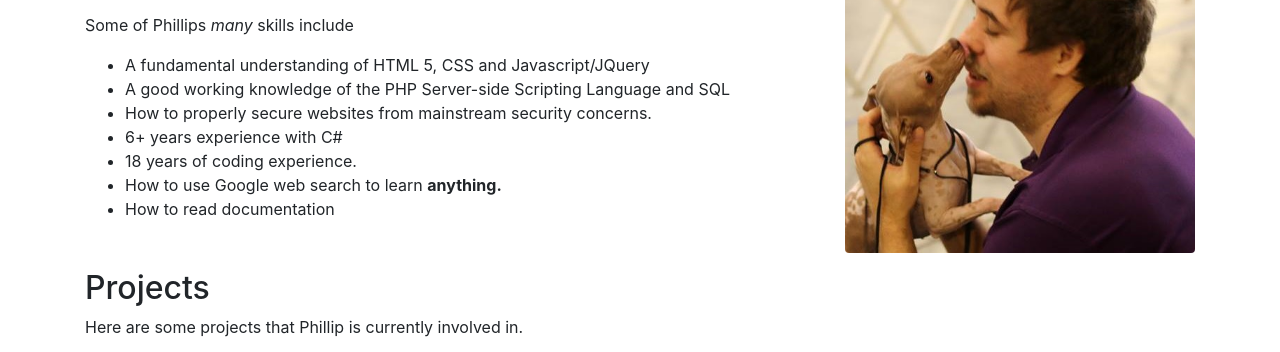
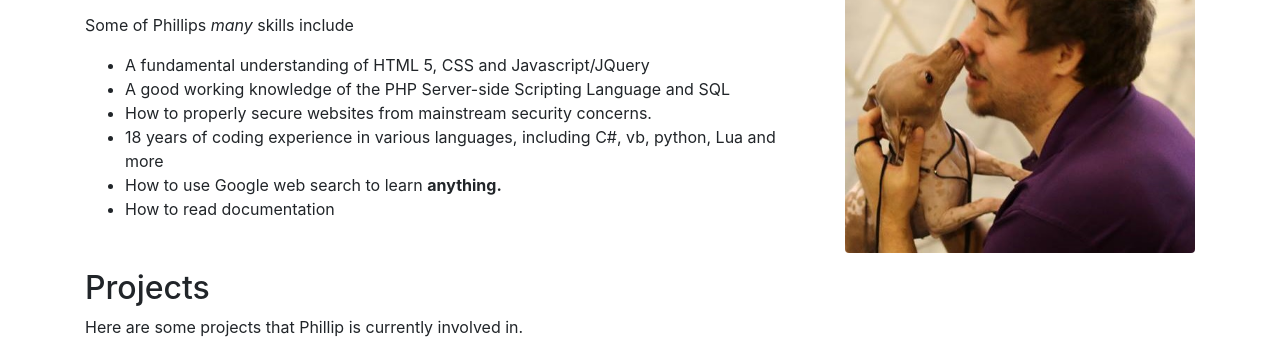
Before and after one commit to pMatt1988/pmatt1988.github.io, a plain HTML site: page index.html in a window 1280 px wide. Shown: the part 443-795 px from the top of the page. Drawn offline with Linux system fonts and the light colour scheme.

Commit message:
Updated skills

```diff
--- a/index.html
+++ b/index.html
@@ -33,8 +33,7 @@
                 <li>A fundamental understanding of HTML 5, CSS and Javascript/JQuery</li>
                 <li>A good working knowledge of the PHP Server-side Scripting Language and SQL</li>
                 <li>How to properly secure websites from mainstream security concerns.</li>
-                <li>6+ years experience with C#</li>
-                <li>18 years of coding experience.</li>
+                <li>18 years of coding experience in various languages, including C#, vb, python, Lua and more</li>
                 <li>How to use Google web search to learn <strong>anything.</strong></li>
                 <li>How to read documentation</li>
 
```
